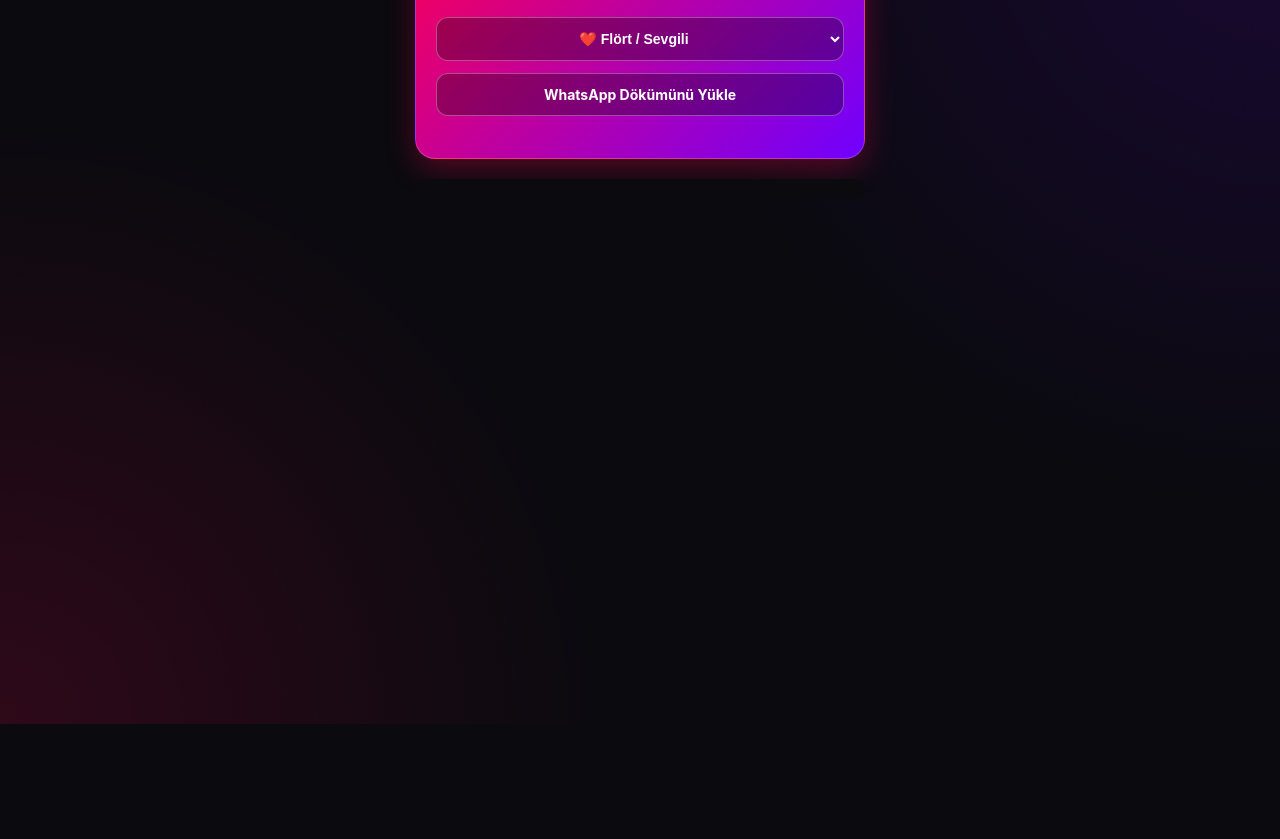
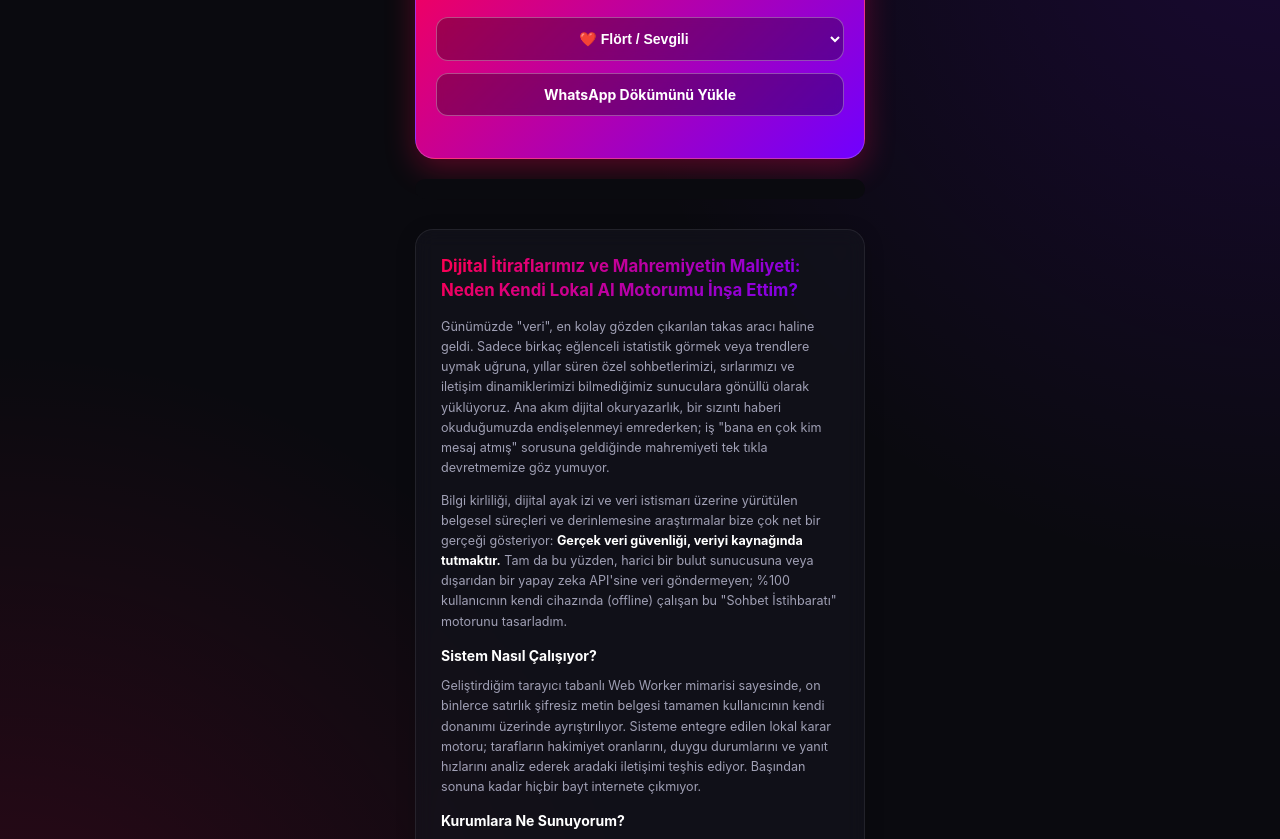
Before and after one commit to Asklepios0/whatsapp-analiz, a plain HTML site: page index.html in a window 1280 px wide. Shown: the part 106-945 px from the top of the page. Before the commit the page ends 830 px from the top, so only its background shows below. Drawn offline with nearby package versions, Linux system fonts and the light colour scheme.

Commit message:
Update index.html

```diff
--- a/index.html
+++ b/index.html
@@ -59,10 +59,18 @@
         #exportBtn:active { transform: scale(0.98); }
         .watermark { display: none; text-align: center; color: var(--text-muted); font-size: 0.85em; margin-top: 20px; padding: 10px; border-top: 1px solid rgba(255,255,255,0.1); font-weight: bold; letter-spacing: 1px; }
         .watermark span { background: var(--secondary-grad); -webkit-background-clip: text; -webkit-text-fill-color: transparent; }
+
+        /* Yeni Eklenen Manifesto CSS Alanı */
+        .manifesto-card { background: rgba(20, 20, 30, 0.6); padding: 25px; border-radius: 18px; border: 1px solid rgba(255,255,255,0.08); margin-top: 30px; box-shadow: 0 4px 20px rgba(0, 0, 0, 0.2); backdrop-filter: blur(10px); }
+        .manifesto-card h2 { margin: 0 0 15px 0; font-size: 1.2em; color: #fff; line-height: 1.4; background: var(--primary-grad); -webkit-background-clip: text; -webkit-text-fill-color: transparent; }
+        .manifesto-card p { font-size: 0.9em; color: var(--text-muted); line-height: 1.6; margin-bottom: 12px; }
+        .manifesto-card p strong { color: #fff; }
+        .manifesto-card h4 { margin: 15px 0 5px 0; color: #fff; font-size: 1em; }
     </style>
 </head>
 <body>
     <div class="container">
+        <!-- Uygulama Arayüzü -->
         <div class="header-card">
             <h1>Sohbet Özeti</h1>
             <p>Verilerin Sadece Senin Cihazında İşlenir.</p>
@@ -119,6 +127,21 @@
             <div class="watermark" id="watermark">Bu analiz <span>%100 Offline Yapay Zeka</span> ile üretilmiştir.</div>
         </div>
         <button id="exportBtn">📸 Story Olarak İndir</button>
+
+        <!-- Editoryal Katman & Vizyon Beyanı -->
+        <div class="manifesto-card">
+            <h2>Dijital İtiraflarımız ve Mahremiyetin Maliyeti: Neden Kendi Lokal AI Motorumu İnşa Ettim?</h2>
+
+            <p>Günümüzde "veri", en kolay gözden çıkarılan takas aracı haline geldi. Sadece birkaç eğlenceli istatistik görmek veya trendlere uymak uğruna, yıllar süren özel sohbetlerimizi, sırlarımızı ve iletişim dinamiklerimizi bilmediğimiz sunuculara gönüllü olarak yüklüyoruz. Ana akım dijital okuryazarlık, bir sızıntı haberi okuduğumuzda endişelenmeyi emrederken; iş "bana en çok kim mesaj atmış" sorusuna geldiğinde mahremiyeti tek tıkla devretmemize göz yumuyor.</p>
+
+            <p>Bilgi kirliliği, dijital ayak izi ve veri istismarı üzerine yürütülen belgesel süreçleri ve derinlemesine araştırmalar bize çok net bir gerçeği gösteriyor: <strong>Gerçek veri güvenliği, veriyi kaynağında tutmaktır.</strong> Tam da bu yüzden, harici bir bulut sunucusuna veya dışarıdan bir yapay zeka API'sine veri göndermeyen; %100 kullanıcının kendi cihazında (offline) çalışan bu "Sohbet İstihbaratı" motorunu tasarladım.</p>
+
+            <h4>Sistem Nasıl Çalışıyor?</h4>
+            <p>Geliştirdiğim tarayıcı tabanlı Web Worker mimarisi sayesinde, on binlerce satırlık şifresiz metin belgesi tamamen kullanıcının kendi donanımı üzerinde ayrıştırılıyor. Sisteme entegre edilen lokal karar motoru; tarafların hakimiyet oranlarını, duygu durumlarını ve yanıt hızlarını analiz ederek aradaki iletişimi teşhis ediyor. Başından sonuna kadar hiçbir bayt internete çıkmıyor.</p>
+
+            <h4>Kurumlara Ne Sunuyorum?</h4>
+            <p>Bugünün dijital ekosisteminde kullanıcıların dikkatini çekmek için sadece tek yönlü içerik üretmek yeterli değil. Onlara güvenli, interaktif ve kişiselleştirilmiş dijital mikro-araçlar sunmak zorundasınız. Ben, karmaşık veriyi güvenli bir şekilde işleyen bu teknik mimarileri inşa ediyor ve ortaya çıkan teknik sonuçları, kitlelerin kolayca tüketeceği sürükleyici dijital hikayelere dönüştürüyorum.</p>
+        </div>
     </div>
     <script src="app.js"></script>
 </body>
```
